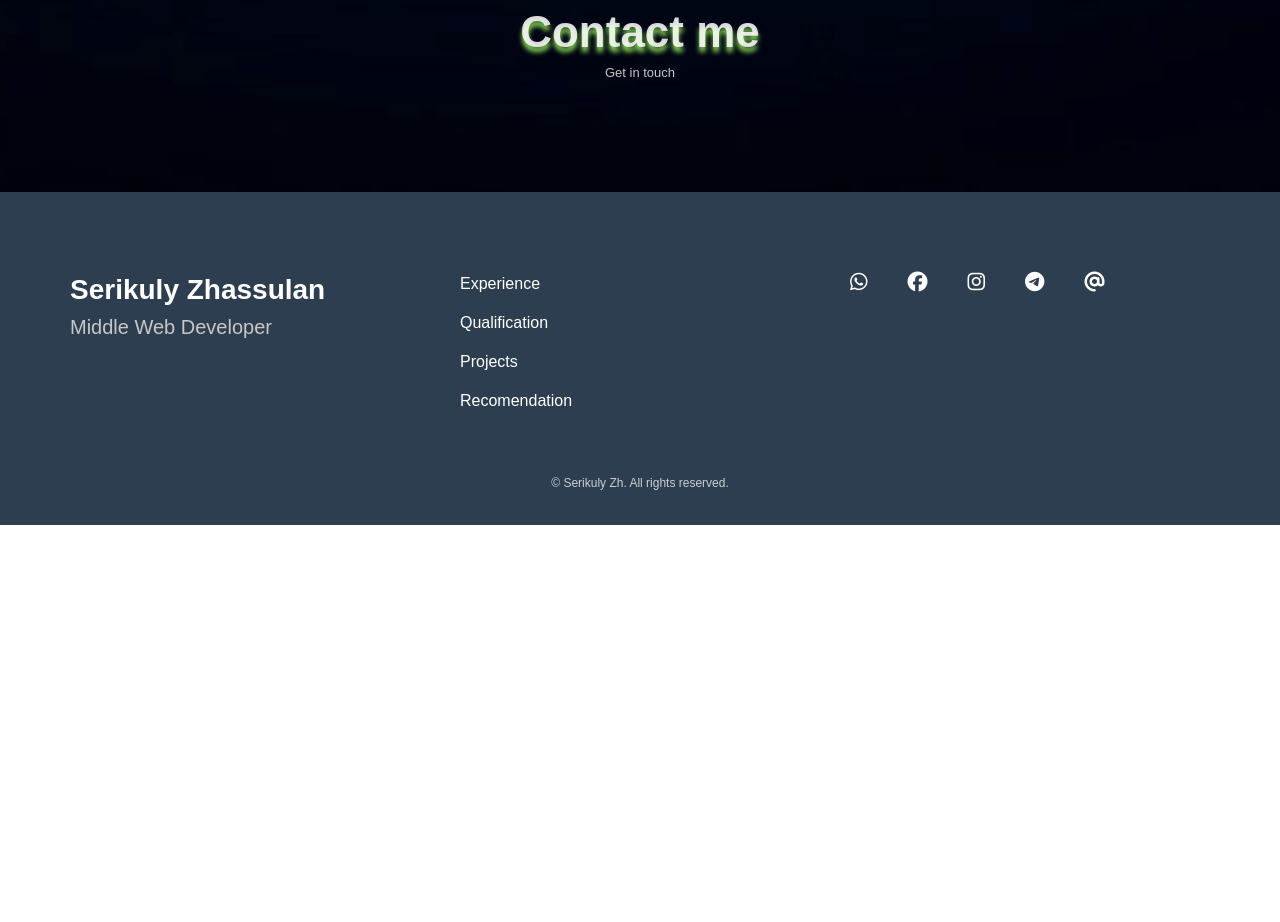
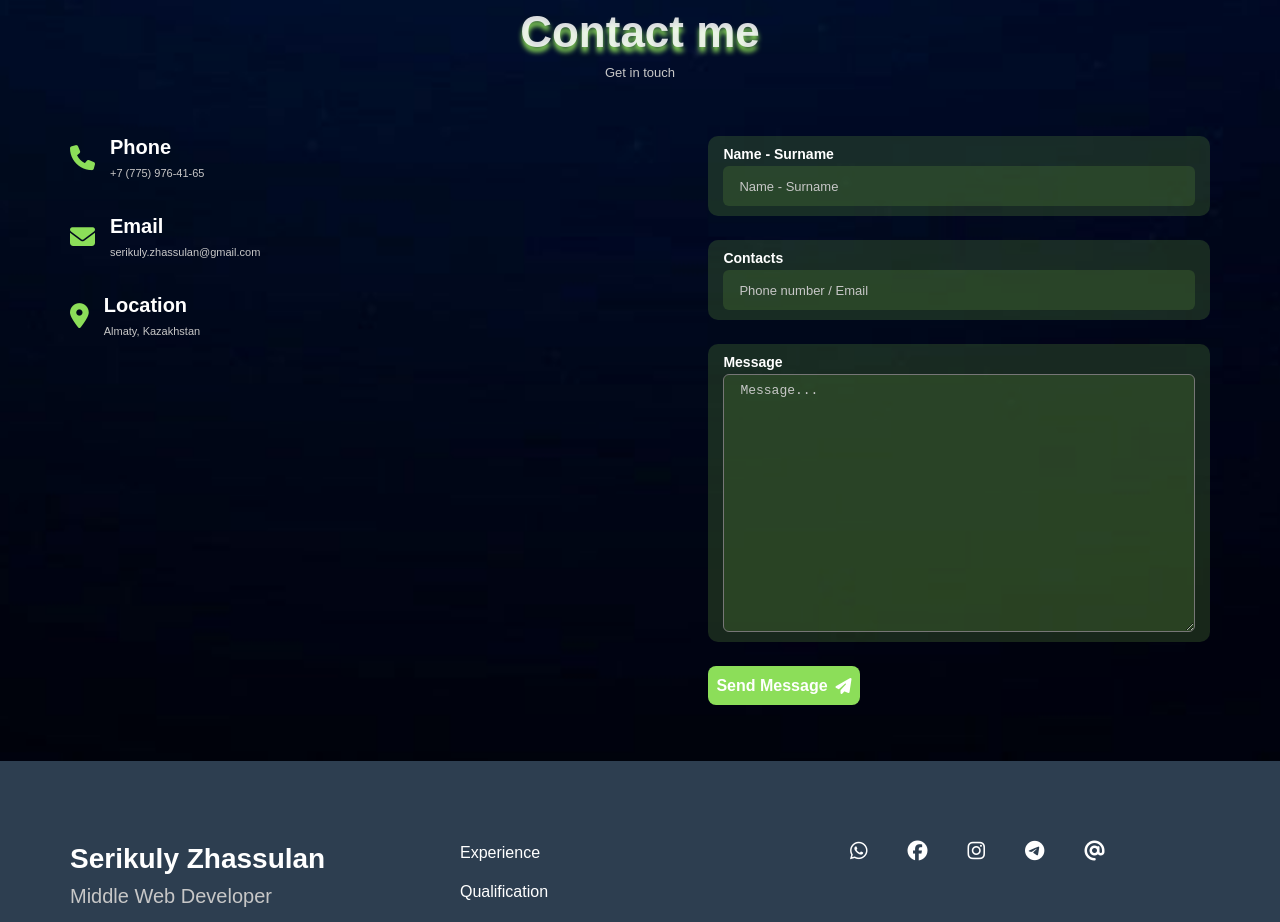
Before and after one commit to zhassik23/Portfolio, a Nuxt app: page / in a window 1280 px wide. Shown: the part 4840-5762 px from the top of the page. Before the commit the page ends 5365 px from the top, so only its background shows below. Built offline with nearby package versions, Linux system fonts and the light colour scheme.

Commit message:
contacts section

```diff
--- a/assets/css/main.css
+++ b/assets/css/main.css
@@ -567,6 +567,53 @@
   color: hsl(90, 1%, 37%);
 }
 
+#contacts .contact {
+  margin-bottom: 36px;
+}
+#contacts .contact .icon {
+  margin: 10px 15px 0 0;
+  font-size: 25px;
+  color: #8CDE59;
+}
+#contacts .contact .subtitle {
+  margin-top: 8px;
+  font-size: 11px;
+  color: hsl(0, 0%, 78%);
+}
+#contacts .form {
+  gap: 24px;
+  width: 44%;
+}
+#contacts .form-line {
+  padding: 10px 15px;
+  border-radius: 10px;
+  background-color: hsla(97, 40%, 35%, 0.3);
+}
+#contacts .form-line .label {
+  margin-bottom: 4px;
+  font-weight: 600;
+  font-size: 14px;
+}
+#contacts .form-line .input,
+#contacts .form-line .textarea {
+  height: 40px;
+  padding: 8px 16px;
+  border-radius: 6px;
+  font-size: 13px;
+  background-color: hsla(97, 40%, 35%, 0.3);
+  color: hsl(0, 0%, 78%);
+}
+#contacts .form-line .input::placeholder,
+#contacts .form-line .textarea::placeholder {
+  color: hsl(0, 0%, 78%);
+}
+#contacts .form-line .input {
+  height: 40px;
+}
+#contacts .form-line .textarea {
+  height: max-content;
+}
+
 * {
   box-sizing: border-box;
   margin: 0;
@@ -598,7 +645,7 @@ a {
   text-decoration: none;
 }
 
-h1, h2, h3, h4, h5, h6, p {
+h1, h2, h3, h4, h5, h6, p, label {
   font-family: "Poppins", sans-serif;
   color: #FFF;
 }
--- a/assets/sass/_sections/_contacts.sass
+++ b/assets/sass/_sections/_contacts.sass
@@ -0,0 +1,36 @@
+#contacts
+    .contact
+        margin-bottom: 36px
+        .icon
+            margin: 10px 15px 0 0
+            font-size: 25px
+            color: $accent
+        .subtitle
+            margin-top: 8px
+            font-size: 11px
+            color: $gray
+    .form
+        gap: 24px
+        width: 44%
+        &-line
+            padding: 10px 15px
+            border-radius: 10px
+            background-color: hsla(97, 40%, 35%, .3)
+            .label
+                margin-bottom: 4px
+                font-weight: 600
+                font-size: 14px
+            .input,
+            .textarea
+                height: 40px
+                padding: 8px 16px
+                border-radius: 6px
+                font-size: 13px
+                background-color: hsla(97, 40%, 35%, .3)
+                color: hsl(0, 0%, 78%)
+                &::placeholder
+                    color: hsl(0, 0%, 78%)
+            .input
+                height: 40px
+            .textarea
+                height: max-content
--- a/assets/sass/main.sass
+++ b/assets/sass/main.sass
@@ -33,7 +33,7 @@ ul
 	list-style: none
 a
 	text-decoration: none
-h1, h2, h3, h4, h5, h6, p
+h1, h2, h3, h4, h5, h6, p, label
 	font-family: $font
 	color: $white
 h1, h2, h4
--- a/components/section/Contacts.vue
+++ b/components/section/Contacts.vue
@@ -1,5 +1,63 @@
 <template>
 	<Section id="contacts" title="Contact me" subtitle="Get in touch">
-		<div></div>
+		<div class="horizontal space">
+			<div class="vertical">
+				<!-- Phone -->
+				<div class="contact horizontal">
+					<nuxt-link to="tel:+77759764165">
+						<i class="fa-solid fa-phone icon"></i>
+					</nuxt-link>
+					<nuxt-link to="tel:+77759764165">
+						<h4>Phone</h4>
+						<h6 class="subtitle">+7 (775) 976-41-65</h6>
+					</nuxt-link>
+				</div>
+
+				<!-- Email -->
+				<div class="contact horizontal">
+					<nuxt-link to="mailto:serikuly.zhassulan@gmail.com">
+						<i class="fa-solid fa-envelope icon"></i>
+					</nuxt-link>
+					<nuxt-link to="mailto:serikuly.zhassulan@gmail.com">
+						<h4>Email</h4>
+						<h6 class="subtitle">serikuly.zhassulan@gmail.com</h6>
+					</nuxt-link>
+				</div>
+
+				<!-- Location -->
+				<div class="contact horizontal">
+					<i class="fa-solid fa-location-dot icon"></i>
+					<div>
+						<h4>Location</h4>
+						<h6 class="subtitle">Almaty, Kazakhstan</h6>
+					</div>
+				</div>
+			</div>
+
+			<!-- Form -->
+			<form id="form" action="mailto:serikuly.zhassulan@gmail.com" method="post" enctype="text/plain" class="form vertical">
+				<div class="form-line vertical">
+					<label class="label">Name - Surname</label>
+					<input class="input" type="text" placeholder="Name - Surname" />
+				</div>
+				<div class="form-line vertical">
+					<label class="label">Contacts</label>
+					<input class="input" type="email" placeholder="Phone number / Email" />
+				</div>
+
+				<div class='form-line vertical'>
+					<label class='label'>Message</label>
+					<textarea class='textarea' cols='1' rows='16' placeholder='Message...'></textarea>
+				</div>
+
+				<Button
+					id='btn_form'
+					text="Send Message"
+					icon="fa-solid fa-paper-plane"
+					type='submit'
+					onclick='validation()'
+				/>
+			</form>
+		</div>
 	</Section>
 </template>
```
Also changed, not shown: styles/contacts.css (+0 -41 lines), assets/css/main.min.css, 2 other files (tests, documents, lock files or other folders).
